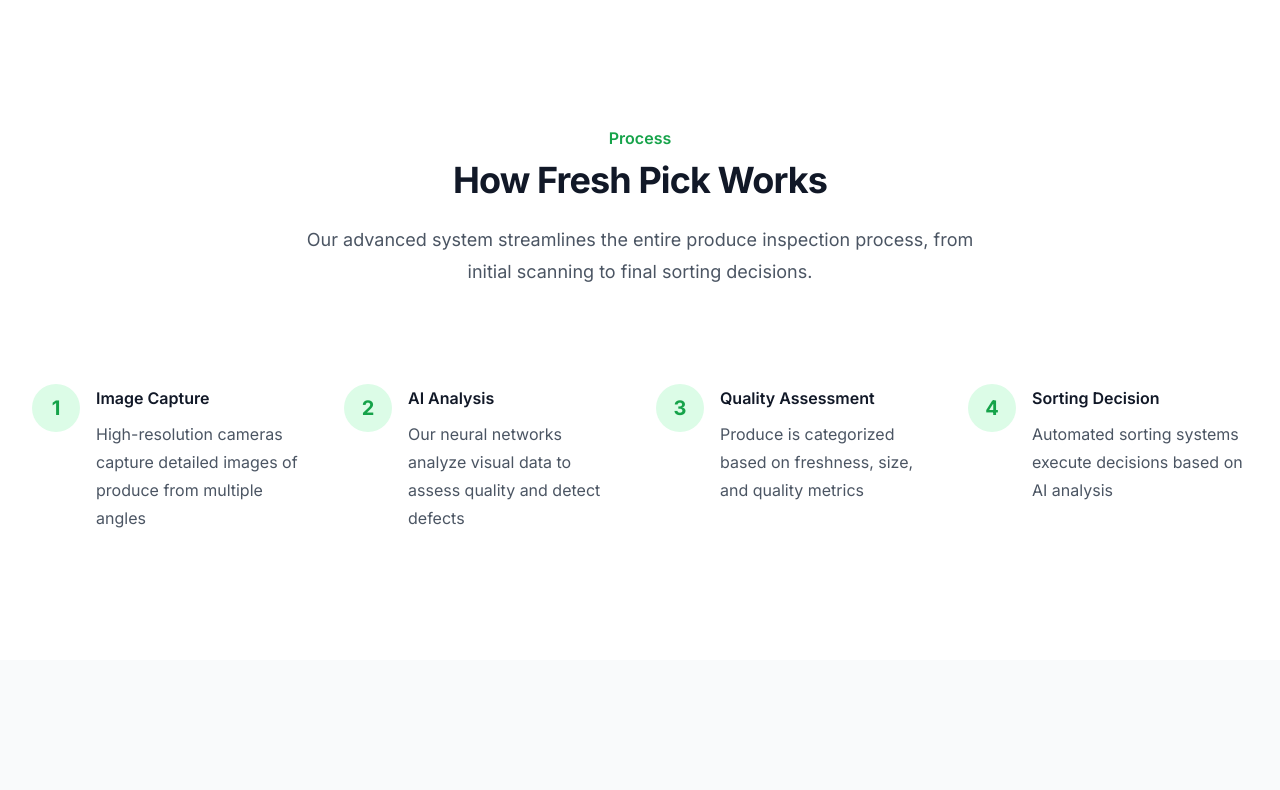
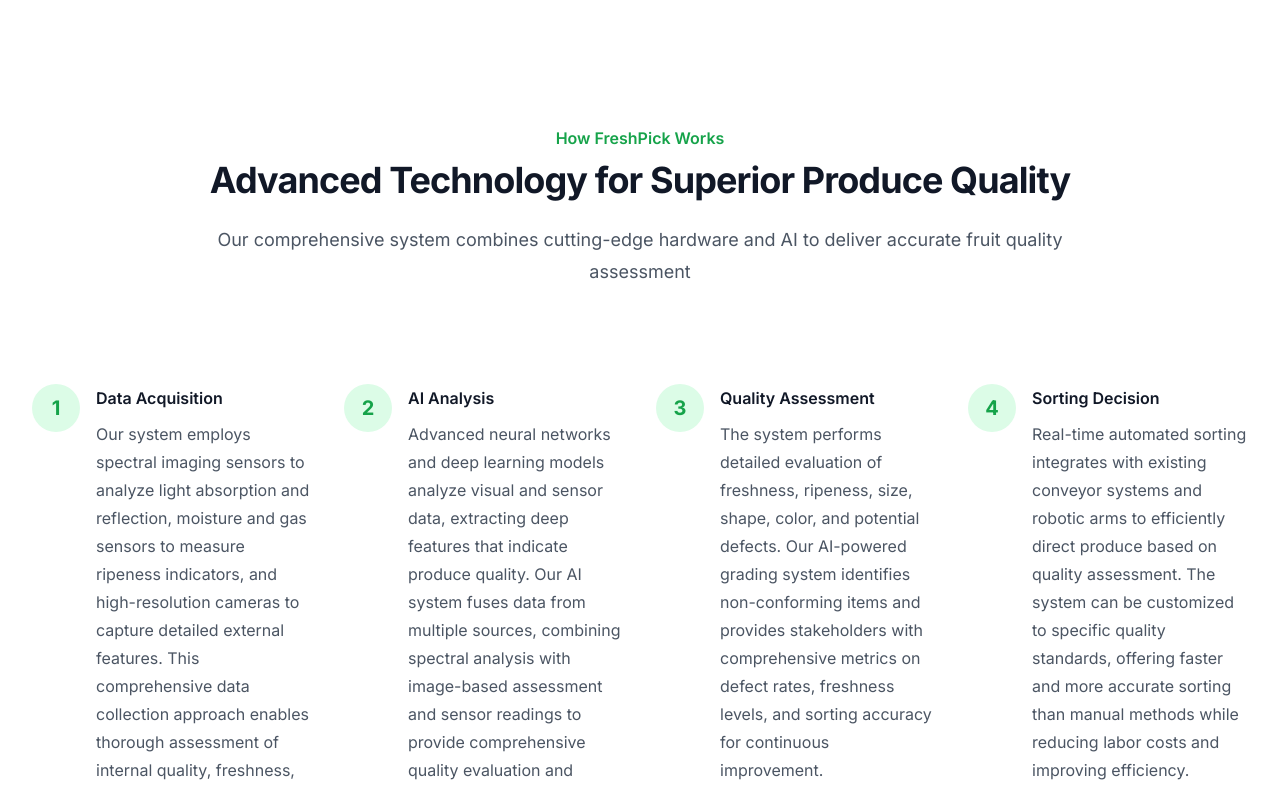
Before and after one commit to vuonglx/freshpick-web, a Next.js app: page / in a window 1280 px wide. Shown: the part 2080-2870 px from the top of the page. Built offline with nearby package versions, Linux system fonts and the light colour scheme.

Commit message:
Update How FreshPick Works section with detailed descriptions

```diff
--- a/src/app/page.tsx
+++ b/src/app/page.tsx
@@ -164,44 +164,53 @@
       {/* How It Works Section */}
       <div className="bg-white py-24 sm:py-32">
         <div className="mx-auto max-w-7xl px-6 lg:px-8">
-          <div className="mx-auto max-w-2xl lg:text-center">
-            <h2 className="text-base font-semibold leading-7 text-primary-600">Process</h2>
+          <div className="mx-auto max-w-4xl text-center">
+            <h2 className="text-base font-semibold leading-7 text-primary-600">
+              How FreshPick Works
+            </h2>
             <p className="mt-2 text-3xl font-bold tracking-tight text-gray-900 sm:text-4xl">
-              How Fresh Pick Works
+              Advanced Technology for Superior Produce Quality
             </p>
             <p className="mt-6 text-lg leading-8 text-gray-600">
-              Our advanced system streamlines the entire produce inspection process, from initial scanning to final sorting decisions.
+              Our comprehensive system combines cutting-edge hardware and AI to deliver accurate fruit quality assessment
             </p>
           </div>
-
           <div className="mx-auto mt-16 max-w-2xl sm:mt-20 lg:mt-24 lg:max-w-none">
             <div className="grid grid-cols-1 gap-y-16 lg:grid-cols-4 lg:gap-x-8">
               <div className="relative">
                 <div className="absolute flex items-center justify-center w-12 h-12 rounded-full bg-primary-100 text-primary-600 text-xl font-bold">1</div>
                 <div className="pl-16">
-                  <h3 className="text-base font-semibold leading-7 text-gray-900">Image Capture</h3>
-                  <p className="mt-2 text-base leading-7 text-gray-600">High-resolution cameras capture detailed images of produce from multiple angles</p>
+                  <h3 className="text-base font-semibold leading-7 text-gray-900">Data Acquisition</h3>
+                  <p className="mt-2 text-base leading-7 text-gray-600">
+                    Our system employs spectral imaging sensors to analyze light absorption and reflection, moisture and gas sensors to measure ripeness indicators, and high-resolution cameras to capture detailed external features. This comprehensive data collection approach enables thorough assessment of internal quality, freshness, size, shape, color, and defects, with all data securely stored in our cloud infrastructure.
+                  </p>
                 </div>
               </div>
               <div className="relative">
                 <div className="absolute flex items-center justify-center w-12 h-12 rounded-full bg-primary-100 text-primary-600 text-xl font-bold">2</div>
                 <div className="pl-16">
                   <h3 className="text-base font-semibold leading-7 text-gray-900">AI Analysis</h3>
-                  <p className="mt-2 text-base leading-7 text-gray-600">Our neural networks analyze visual data to assess quality and detect defects</p>
+                  <p className="mt-2 text-base leading-7 text-gray-600">
+                    Advanced neural networks and deep learning models analyze visual and sensor data, extracting deep features that indicate produce quality. Our AI system fuses data from multiple sources, combining spectral analysis with image-based assessment and sensor readings to provide comprehensive quality evaluation and predictive spoilage analytics.
+                  </p>
                 </div>
               </div>
               <div className="relative">
                 <div className="absolute flex items-center justify-center w-12 h-12 rounded-full bg-primary-100 text-primary-600 text-xl font-bold">3</div>
                 <div className="pl-16">
                   <h3 className="text-base font-semibold leading-7 text-gray-900">Quality Assessment</h3>
-                  <p className="mt-2 text-base leading-7 text-gray-600">Produce is categorized based on freshness, size, and quality metrics</p>
+                  <p className="mt-2 text-base leading-7 text-gray-600">
+                    The system performs detailed evaluation of freshness, ripeness, size, shape, color, and potential defects. Our AI-powered grading system identifies non-conforming items and provides stakeholders with comprehensive metrics on defect rates, freshness levels, and sorting accuracy for continuous improvement.
+                  </p>
                 </div>
               </div>
               <div className="relative">
                 <div className="absolute flex items-center justify-center w-12 h-12 rounded-full bg-primary-100 text-primary-600 text-xl font-bold">4</div>
                 <div className="pl-16">
                   <h3 className="text-base font-semibold leading-7 text-gray-900">Sorting Decision</h3>
-                  <p className="mt-2 text-base leading-7 text-gray-600">Automated sorting systems execute decisions based on AI analysis</p>
+                  <p className="mt-2 text-base leading-7 text-gray-600">
+                    Real-time automated sorting integrates with existing conveyor systems and robotic arms to efficiently direct produce based on quality assessment. The system can be customized to specific quality standards, offering faster and more accurate sorting than manual methods while reducing labor costs and improving efficiency.
+                  </p>
                 </div>
               </div>
             </div>
```
